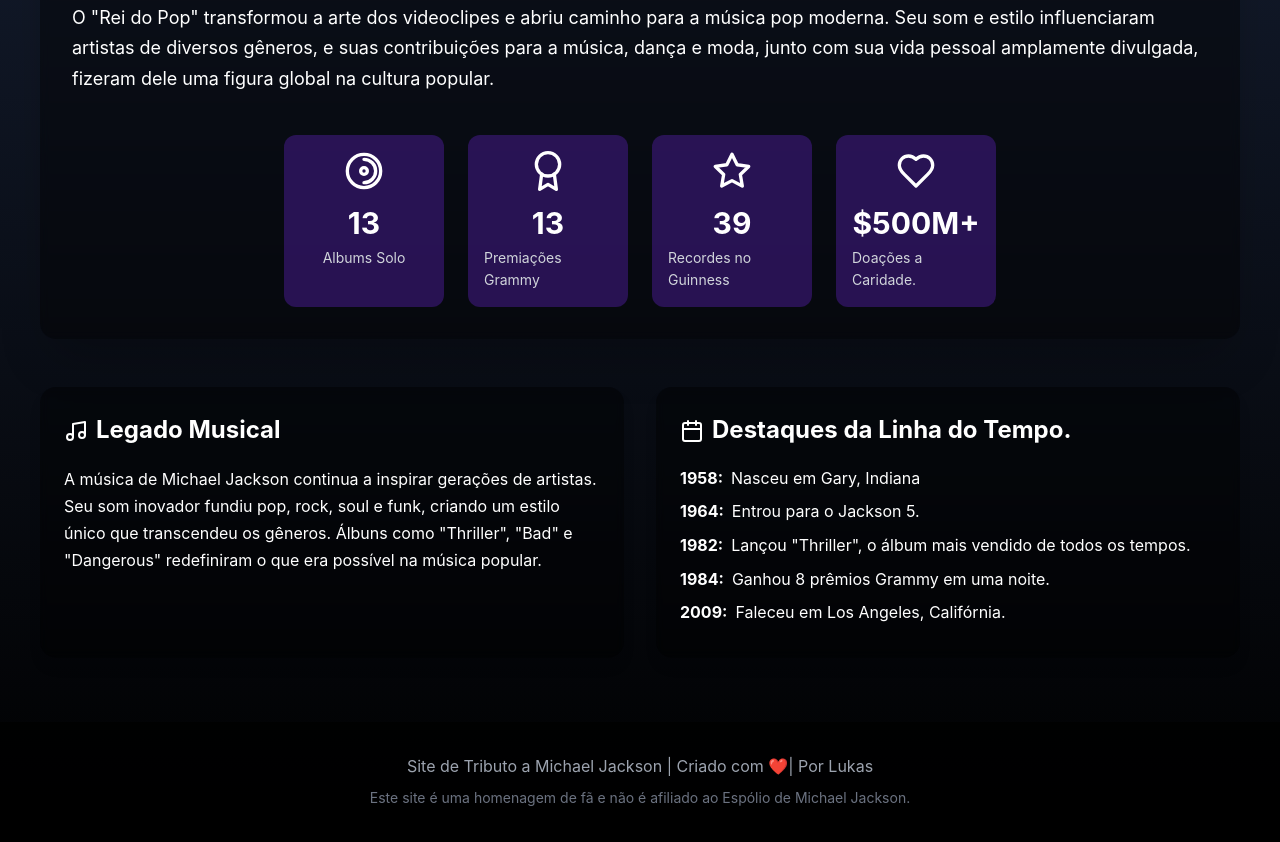
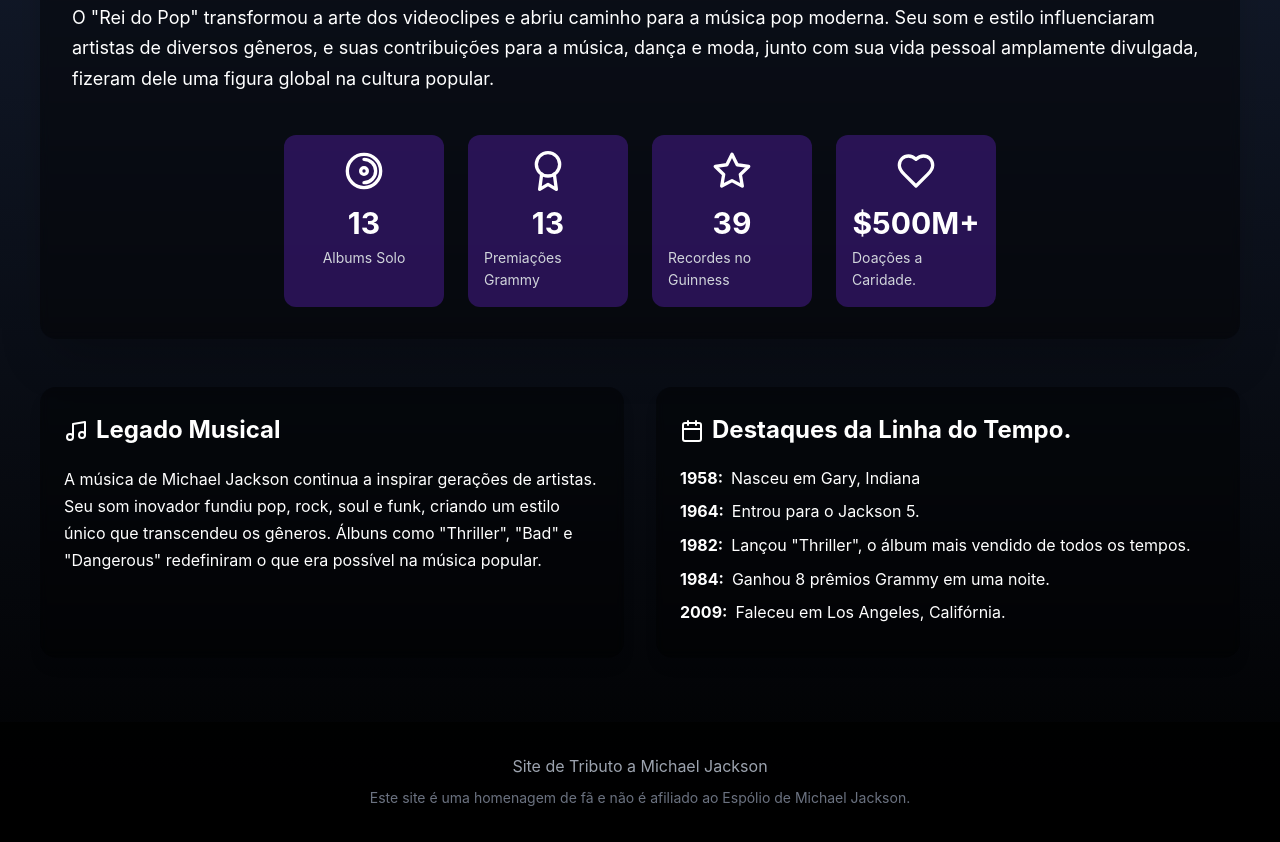
Before and after one commit to Lukasnog13/mj, a plain HTML site: page index.html in a window 1280 px wide. Shown: the part 873-1715 px from the top of the page. Drawn offline with Linux system fonts and the light colour scheme.

Commit message:
Update index.html

```diff
--- a/index.html
+++ b/index.html
@@ -180,7 +180,7 @@
       <!-- Footer -->
       <footer class="footer">
         <div class="footer-content">
-          <p class="footer-text">Site de Tributo a Michael Jackson | Criado com ❤️| Por Lukas</p>
+          <p class="footer-text">Site de Tributo a Michael Jackson</p>
           <p class="footer-subtext">Este site é uma homenagem de fã e não é afiliado ao Espólio de Michael Jackson.</p>
         </div>
       </footer>
```
